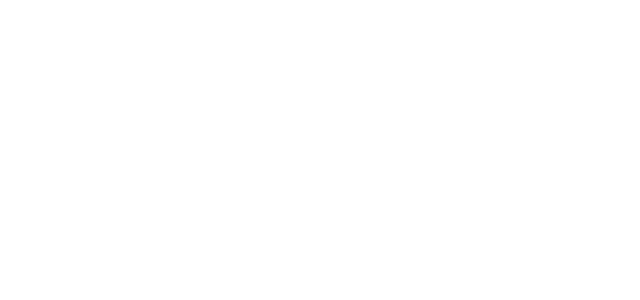
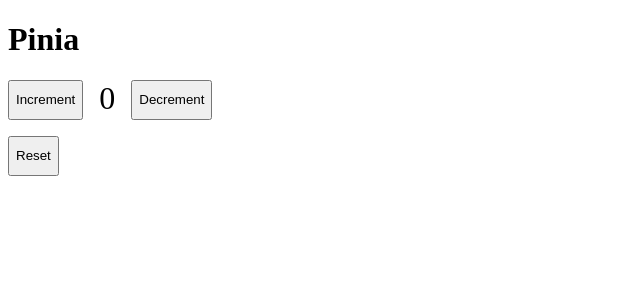
Before and after one commit to blaytenshi/vue-3-examples, a Vue app: page /pinia-example in a window 1280 px wide. Before the commit this address had no page. Shown: the top 300 px of the page, without its empty margins (0-640 px from the left). Built offline with nearby package versions, Linux system fonts and the light colour scheme.

Commit message:
Added Pinia Example!

```diff
--- a/package.json
+++ b/package.json
@@ -9,6 +9,7 @@
     "preview": "vite preview"
   },
   "dependencies": {
+    "pinia": "^2.1.7",
     "rxjs": "^7.8.1",
     "vue": "^3.4.19",
     "vue-router": "^4.3.0"
--- a/src/main.js
+++ b/src/main.js
@@ -1,7 +1,11 @@
 import { createApp } from "vue";
 import router from "./router";
 import App from "./App.vue";
+import { createPinia } from "pinia";
+
+const pinia = createPinia();
 
 createApp(App)
   .use(router)
+  .use(pinia)
   .mount("#app");
--- a/src/router/routes.js
+++ b/src/router/routes.js
@@ -65,5 +65,11 @@
     name: "TemplateBasics",
     displayName: "Template Basics",
     component: () => import("../views/template-basics/index.vue")
+  },
+  {
+    path: "/pinia-example",
+    name: "PiniaExample",
+    displayName: "Pinia Example",
+    component: () => import("../views/pinia-example/index.vue")
   }
 ];
--- /dev/null
+++ b/src/stores/counter.js
@@ -0,0 +1,21 @@
+import { defineStore } from "pinia";
+
+const counterStoreInitialState = {
+  currentCount: 0
+}
+
+export const useCounterStore = defineStore('counter', {
+  state: () => counterStoreInitialState,
+  actions: {
+    // keep action functions to regular functions because if we use arrow functions we'll lose reference to 'this'
+    incrementCount({ increaseValue }) {
+      this.currentCount = this.currentCount + increaseValue;
+    },
+    decrementCount({ decreaseValue }) {
+      this.currentCount = this.currentCount - decreaseValue;
+    },
+    resetCount() {
+      this.state = counterStoreInitialState;
+    }
+  }
+})
--- /dev/null
+++ b/src/views/pinia-example/index.vue
@@ -0,0 +1,59 @@
+<template>
+  <h1>Pinia</h1>
+  <div class="counter">
+    <button @click="incrementCount({ increaseValue: 1 })">
+      Increment
+    </button>
+    <p class="count">
+      {{ currentCount }}
+    </p>
+    <button @click="decrementCount({ decreaseValue: 1 })">
+      Decrement
+    </button>
+  </div>
+  <div>
+    <button @click="resetCount">
+      Reset
+    </button>
+  </div>
+</template>
+
+<script setup>
+import { useCounterStore } from "../../stores/counter.js";
+import { storeToRefs } from "pinia";
+
+// in order to actually use the store, we need to actually call the store
+// but you can't just destructure from it otherwise you'll break reactivity
+// https://pinia.vuejs.org/core-concepts/#Using-the-store
+const counterStore = useCounterStore();
+
+// also have to be careful when we're destructuring from the store too
+// https://pinia.vuejs.org/core-concepts/#Destructuring-from-a-Store
+const { currentCount } = storeToRefs(counterStore);
+// you can just destructure actions from the store directly through
+const { incrementCount, decrementCount, resetCount } = counterStore;
+</script>
+
+<script>
+export default {
+  name: "PiniaExample",
+}
+</script>
+
+<style>
+div {
+  margin-bottom: 1rem;
+}
+button {
+  height: 2.5rem;
+}
+.counter {
+  display: flex;
+  flex-direction: row;
+}
+
+.count {
+  font-size: 2rem;
+  margin: 0 1rem;
+}
+</style>
```
Also changed, not shown: 1 other file (tests, documents, lock files or other folders).
